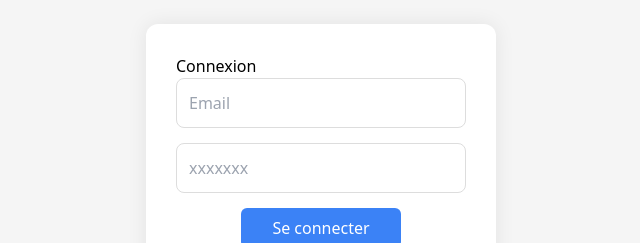
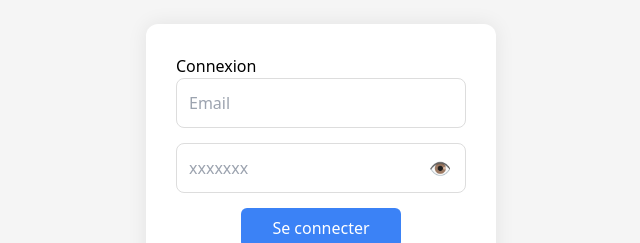
Before and after one commit to wilgaslove/quiz-frontend, a Vue app: page /login in a window 1280 px wide. Shown: the part 219-462 px from the top of the page, without its empty margins (319-959 px from the left). Built offline with nearby package versions, Linux system fonts and the light colour scheme; the HTML template or start-up script is replaced by a standard one.

Commit message:
mis enformelogin

```diff
--- a/src/views/Login.vue
+++ b/src/views/Login.vue
@@ -14,6 +14,9 @@ const password = ref("")
 
 const error = ref("")
 const loading = ref(false)
+
+//la visialisation du password
+const showPassword = ref(false)
 
 const submit = async () => {
 
@@ -75,31 +78,24 @@ const submit = async () => {
       <form @submit.prevent="submit">
 
         <!-- NOM -->
-        <input
-          v-if="!isLogin"
-          v-model="nom"
-          type="text"
-          placeholder="Nom prénoms"
-          required
-        />
+        <input v-if="!isLogin" v-model="nom" type="text" placeholder="Nom prénoms" required />
 
         <!-- EMAIL -->
-        <input
-          v-model="email"
-          type="email"
-          placeholder="Email"
-          required
-        />
+        <input v-model="email" type="email" placeholder="Email" required />
 
         <!-- PASSWORD -->
-        <input
-          v-model="password"
-          type="password"
-          placeholder="xxxxxxx"
-          required
-        />
+        <div class="password-field">
 
-        <button type="submit" :disabled="loading" class=" w-[10rem] mx-auto bg-blue-500  text-white py-2 px-4 rounded-md hover:bg-blue-600 focus:outline-none focus:ring-2 focus:ring-blue-500 disabled:opacity-50 disabled:cursor-not-allowed transition ease-in-out delay-150 hover:-translate-y-1 hover:scale-110 duration-300">
+          <input v-model="password" :type="showPassword ? 'text' : 'password'" placeholder="xxxxxxx" required />
+
+          <span class="eye" @click="showPassword = !showPassword">
+            {{ showPassword ? '👁' : '👁️' }}
+          </span>
+
+        </div>
+
+        <button type="submit" :disabled="loading"
+          class=" w-[10rem] mx-auto bg-blue-500  text-white py-2 px-4 rounded-md hover:bg-blue-600 focus:outline-none focus:ring-2 focus:ring-blue-500 disabled:opacity-50 disabled:cursor-not-allowed transition ease-in-out delay-150 hover:-translate-y-1 hover:scale-110 duration-300">
 
           {{
             loading
@@ -130,8 +126,7 @@ const submit = async () => {
 
         <button
           class="link-btn font-bold ml-2 border-double border-4 border-gray-500 rounded-lg px-2 py-1  transition ease-in-out delay-150 hover:-translate-y-1 hover:scale-110 hover:bg-gray-300 duration-300  "
-          @click="isLogin = !isLogin"
-        >
+          @click="isLogin = !isLogin">
           {{
             isLogin
               ? "S'inscrire"
@@ -147,6 +142,27 @@ const submit = async () => {
 </template>
 
 <style scoped>
+
+.password-field {
+  position: relative;
+  display: flex;
+  align-items: center;
+}
+
+.password-field input {
+  width: 100%;
+  padding-right: 45px;
+}
+
+.eye {
+  position: absolute;
+  right: 15px;
+  cursor: pointer;
+  user-select: none;
+  font-size: 18px;
+}
+
+
 .login-container {
   min-height: 100vh;
   display: flex;
@@ -160,7 +176,7 @@ const submit = async () => {
   background: white;
   padding: 30px;
   border-radius: 12px;
-  box-shadow: 0 0 20px rgba(0,0,0,0.08);
+  box-shadow: 0 0 20px rgba(0, 0, 0, 0.08);
 }
 
 
@@ -189,6 +205,4 @@ input {
   margin-top: 20px;
   text-align: center;
 }
-
-
 </style>
```
